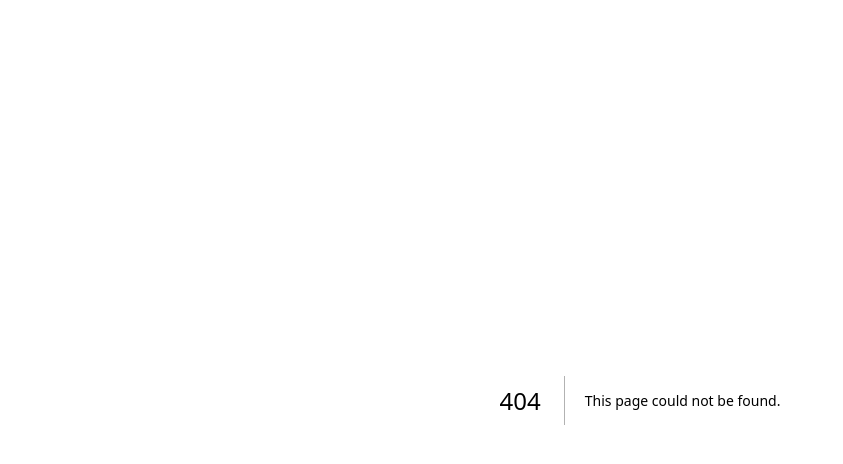
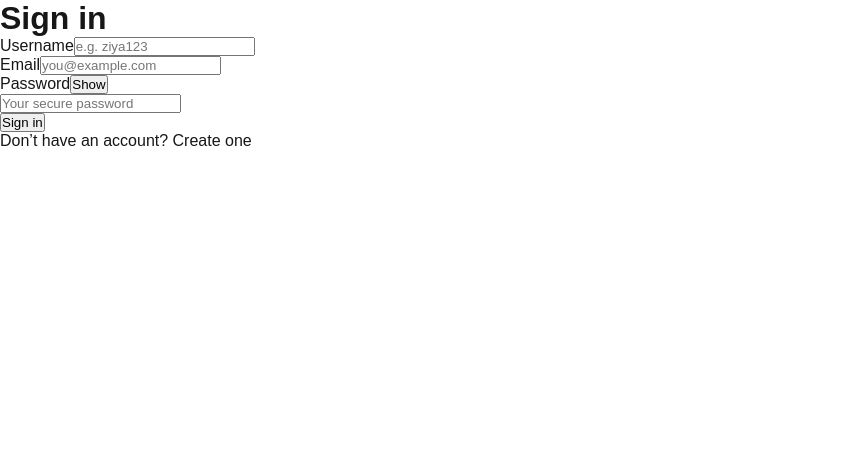
Before and after one commit to Omni-2024/ummah-connect-app, a Next.js app in the folder user-panel/: page /user/login in a window 1280 px wide. Before the commit this address had no page. Shown: the top 464 px of the page, without its empty margins (0-843 px from the left). Built offline with nearby package versions, Linux system fonts and the light colour scheme; no server answers; what @radix-ui/themes would draw is missing.

Commit message:
provider added

```diff
--- a/user-panel/src/app/layout.tsx
+++ b/user-panel/src/app/layout.tsx
@@ -1,7 +1,8 @@
+
 import type { Metadata } from "next";
 import { Geist, Geist_Mono } from "next/font/google";
 import "./globals.css";
-import { Theme } from "@radix-ui/themes";
+import Providers from "@/app/providers";
 
 const geistSans = Geist({
   variable: "--font-geist-sans",
@@ -26,9 +27,9 @@ export default function RootLayout({
   return (
     <html lang="en">
       <body className={`${geistSans.variable} ${geistMono.variable}`}>
-        <Theme>
+      <Providers>
           {children}
-        </Theme>
+      </Providers>
       </body>
     </html>
   );
--- /dev/null
+++ b/user-panel/src/app/providers.tsx
@@ -0,0 +1,26 @@
+"use client";
+
+import { useState } from "react";
+import { QueryClient, QueryClientProvider } from "@tanstack/react-query";
+// import { ReactQueryDevtools } from "@tanstack/react-query-devtools";
+import { Theme } from "@radix-ui/themes";
+
+function makeQueryClient() {
+    return new QueryClient({
+        defaultOptions: {
+            queries: { refetchOnWindowFocus: false },
+        },
+    });
+}
+
+export default function Providers({ children }: { children: React.ReactNode }) {
+    // ensure one client per browser tab
+    const [queryClient] = useState(() => makeQueryClient());
+
+    return (
+        <QueryClientProvider client={queryClient}>
+            <Theme>{children}</Theme>
+            {/*<ReactQueryDevtools initialIsOpen={false} />*/}
+        </QueryClientProvider>
+    );
+}
--- a/user-panel/src/app/pages/user/login/index.tsx
+++ b/user-panel/src/app/user/login/page.tsx
@@ -1,4 +1,4 @@
-"use-client"
+"use client";
 
 import React, { useState, ChangeEvent, FormEvent } from "react";
 import * as Label from "@radix-ui/react-label";
@@ -39,9 +39,9 @@ export default function LoginPage() {
   const validate = (): FormErrors => {
     const e: FormErrors = {};
     if (!form.username.trim()) e.username = "Username is required";
-    if (!form.email.trim()) e.email = "Email is required";
-    else if (!/^\\S+@\\S+\\.\\S+$/.test(form.email))
-      e.email = "Please enter a valid email";
+    // if (!form.email.trim()) e.email = "Email is required";
+    // else if (!/^\\S+@\\S+\\.\\S+$/.test(form.email))
+    //   e.email = "Please enter a valid email";
     if (!form.password) e.password = "Password is required";
     else if (form.password.length < 6)
       e.password = "Password must be at least 6 characters";
```
Also changed, not shown: 1 other file (tests, documents, lock files or other folders).
